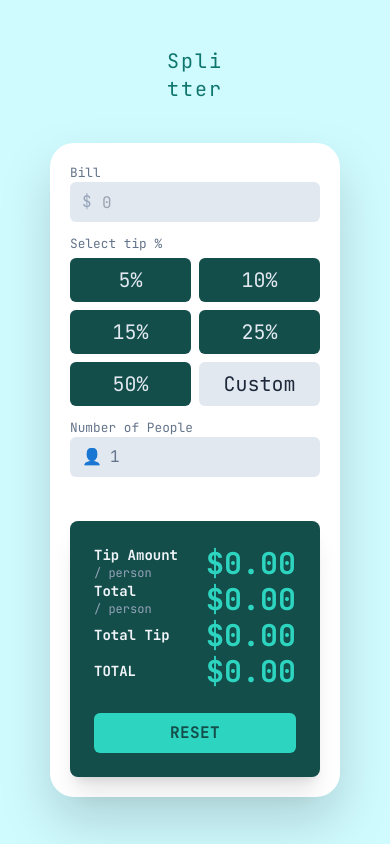
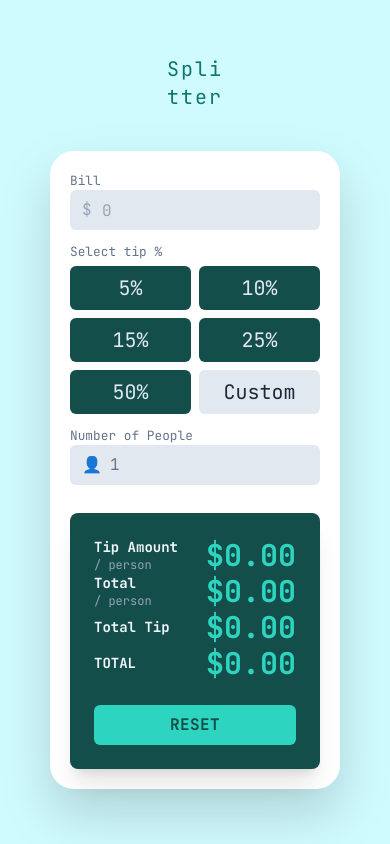
Before and after one commit to Choopin86/tip-calculator, a React (Create React App) app: page / in a window 390 px wide. Built offline with nearby package versions, Linux system fonts and the light colour scheme.

Commit message:
minor gap fix

```diff
--- a/public/index.html
+++ b/public/index.html
@@ -26,7 +26,7 @@
     -->
     <title>React App</title>
   </head>
-  <body class="bg-cyan-200 h-full">
+  <body class="bg-cyan-100">
     <noscript>You need to enable JavaScript to run this app.</noscript>
     <div id="root"></div>
     <!--
--- a/src/App.jsx
+++ b/src/App.jsx
@@ -65,7 +65,7 @@ const App = () => {
           <h1>tter</h1>
         </div>
 
-        <div className=" bg-white drop-shadow-2xl rounded-3xl flex flex-col px-5 py-2 md:flex-row gap-5">
+        <div className=" bg-white drop-shadow-2xl rounded-3xl flex flex-col gap-1 px-5 py-2 md:flex-row md:gap-5">
           <div className="w-full">
             <EnterData
               tipButtons={tipButtons}
```
